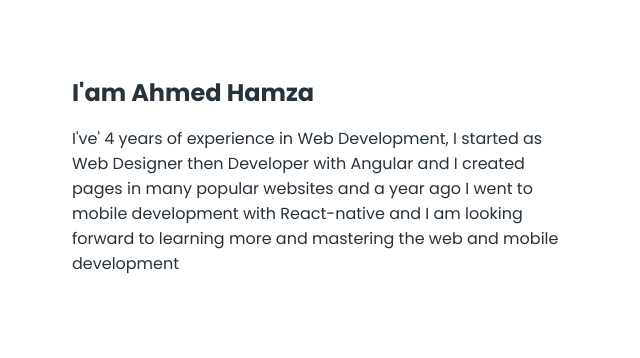
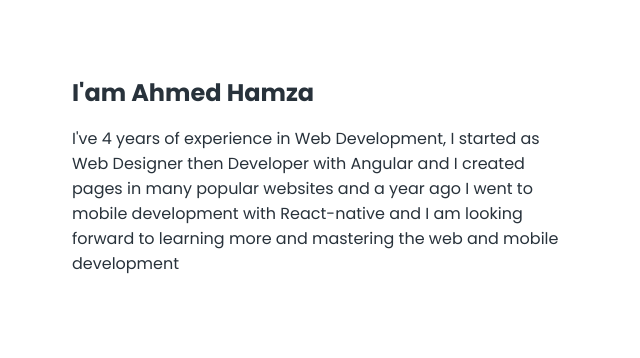
Before and after one commit to Ahmed199960/my-portfolio, a plain HTML site: page index.html in a window 1280 px wide. Shown: the part 980-1338 px from the top of the page, 584-1224 px from the left. Drawn offline with nearby package versions, Linux system fonts and the light colour scheme.

Commit message:
Update index.html

```diff
--- a/index.html
+++ b/index.html
@@ -68,7 +68,7 @@
                     <div>
                         <h2 class="about__subtitle">I'am Ahmed Hamza</h2>
                         <p class="about__text">
-                            I've' 4 years of experience in Web Development, I started as Web Designer then Developer with Angular and I created pages in many popular websites and a year ago I went to mobile development with React-native and I am looking forward to learning more and mastering the web and mobile development
+                            I've 4 years of experience in Web Development, I started as Web Designer then Developer with Angular and I created pages in many popular websites and a year ago I went to mobile development with React-native and I am looking forward to learning more and mastering the web and mobile development
                         </p>
                     </div>
                 </div>
```
